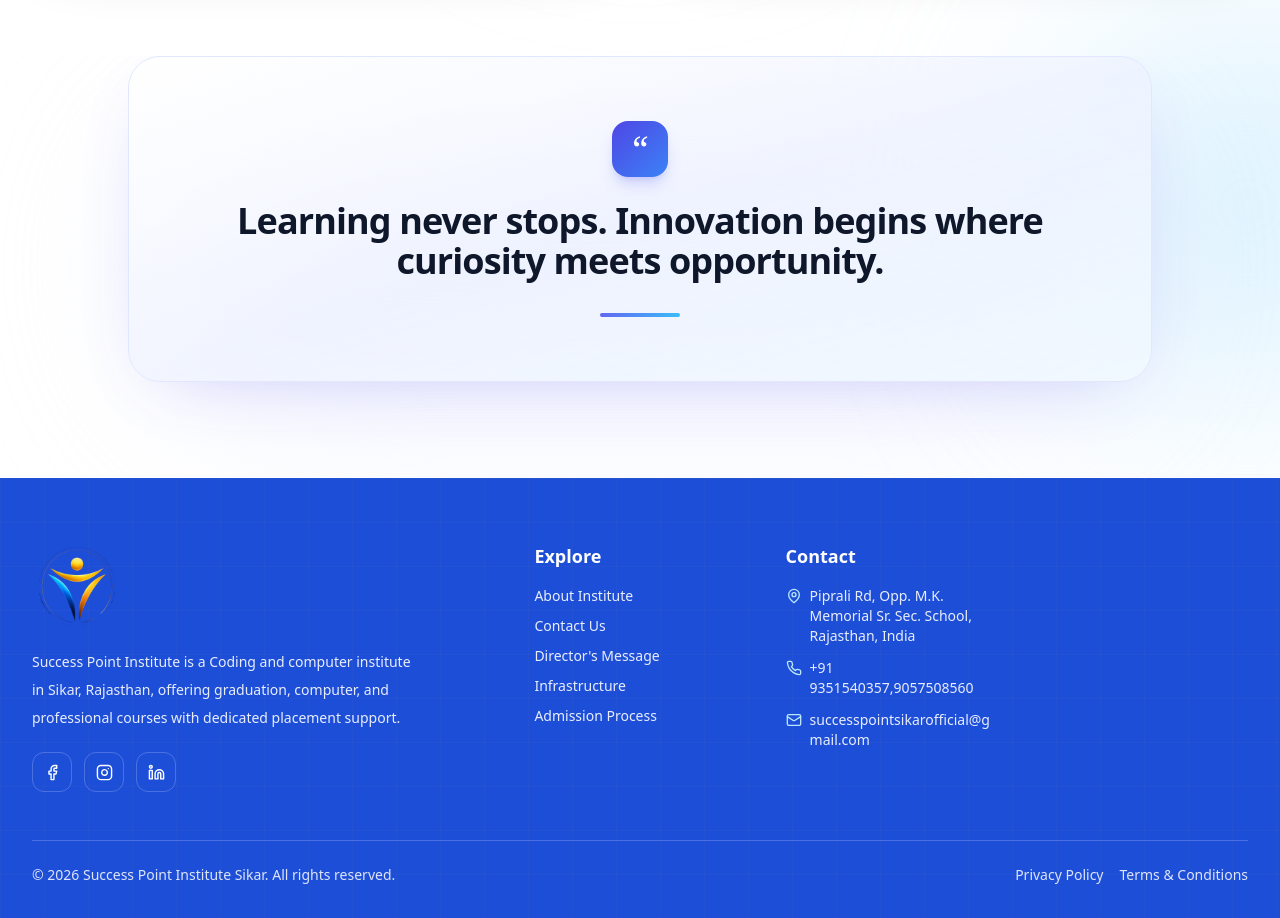
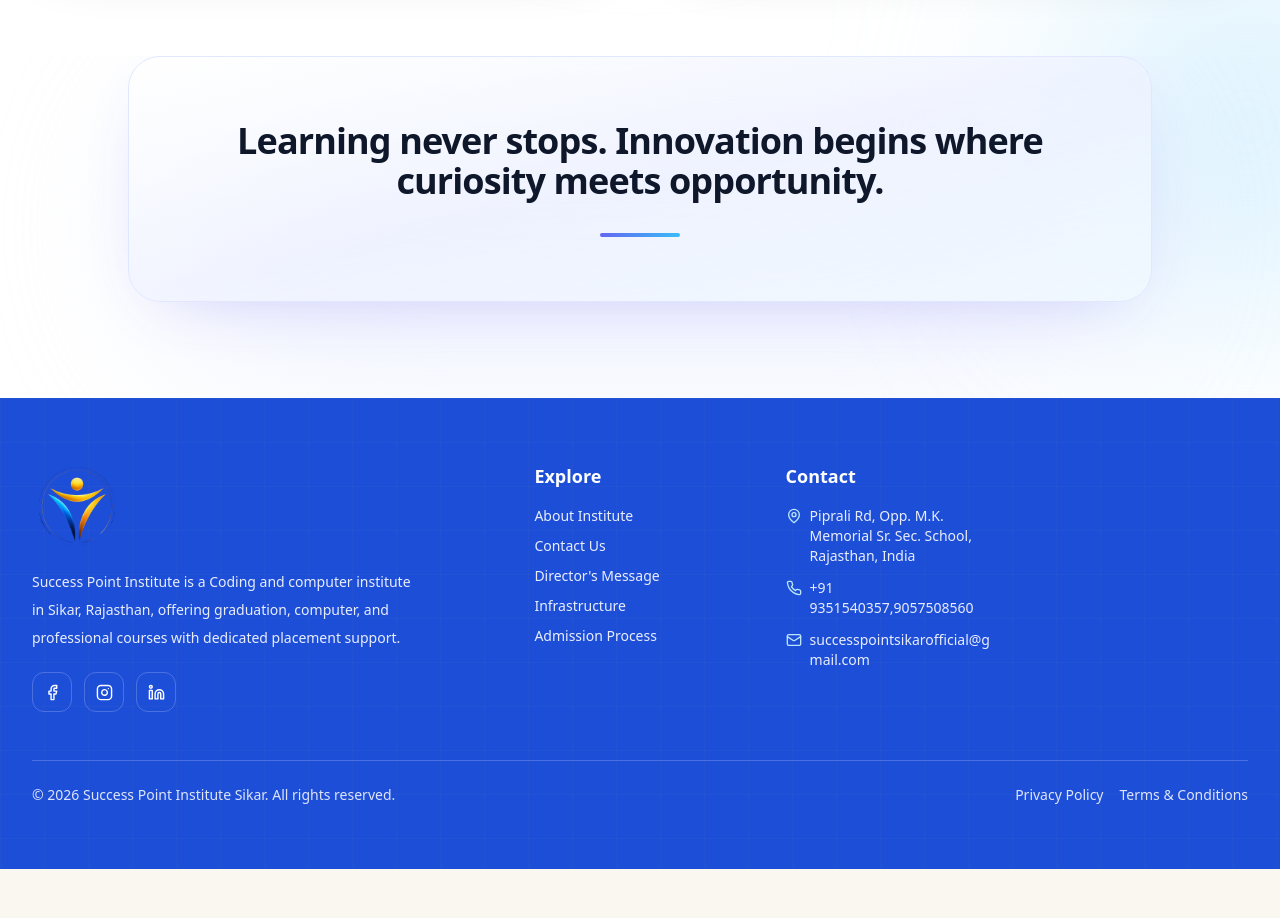
Before and after one commit to kartikthedeveloper/spc, a Next.js app: page /about in a window 1280 px wide. Shown: the part 6640-7558 px from the top of the page. After the commit the page ends 7509 px from the top, so only its background shows below. Built offline with nearby package versions, Linux system fonts and the light colour scheme.

Commit message:
Clean up Footer component by removing unused div
Removed unnecessary div element from Footer component.

```diff
--- a/components/Footer.jsx
+++ b/components/Footer.jsx
@@ -273,11 +273,6 @@ export default function Footer() {
           />
 
           <div className="mx-auto max-w-5xl rounded-[2rem] border border-indigo-100 bg-gradient-to-br from-white via-indigo-50/70 to-sky-50/80 px-6 py-12 text-center shadow-[0_20px_70px_-35px_rgba(79,70,229,0.3)] sm:px-12 sm:py-16">
-
-            <div className="mx-auto mb-6 flex h-14 w-14 items-center justify-center rounded-2xl bg-gradient-to-br from-indigo-600 to-blue-500 text-4xl font-serif text-white shadow-lg shadow-indigo-500/25">
-              “
-            </div>
-
             <blockquote className="text-2xl font-bold leading-relaxed tracking-tight text-slate-900 sm:text-3xl md:text-4xl">
               Learning never stops. Innovation begins where curiosity meets
               opportunity.
```
